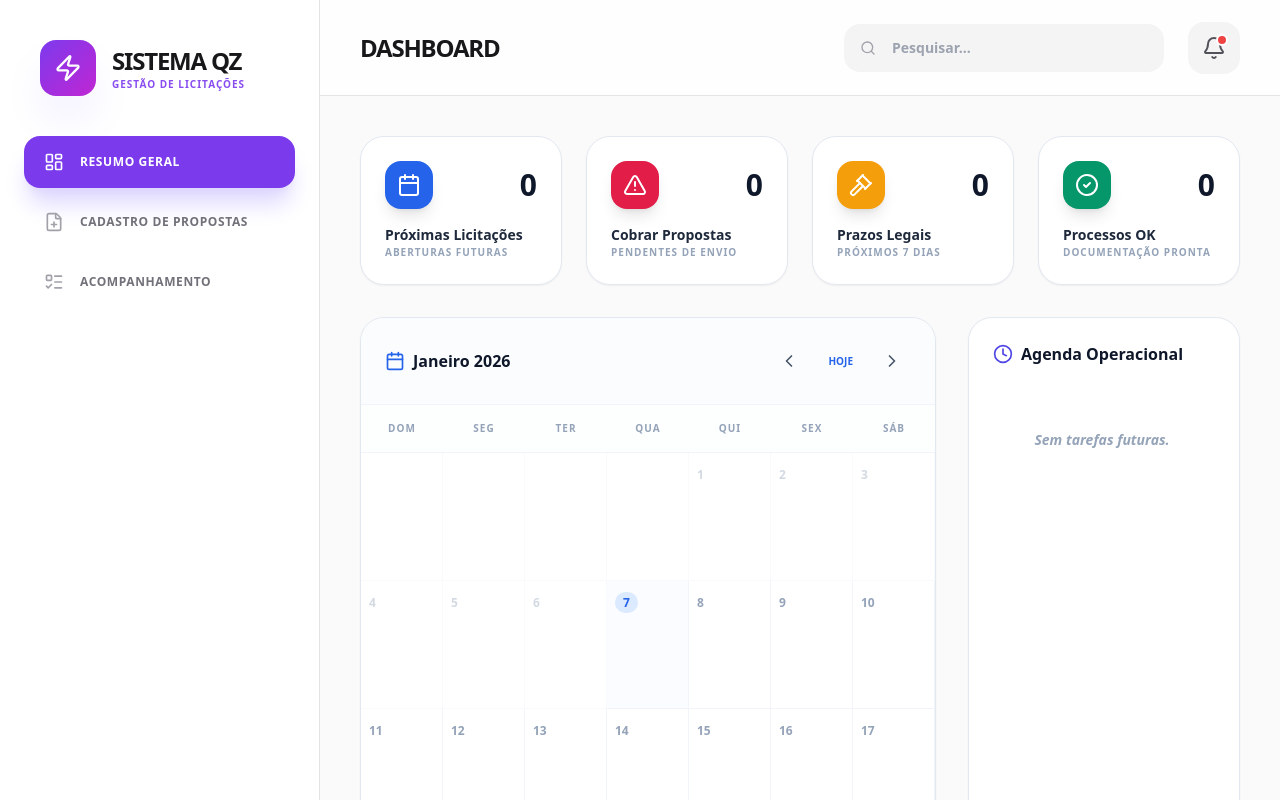
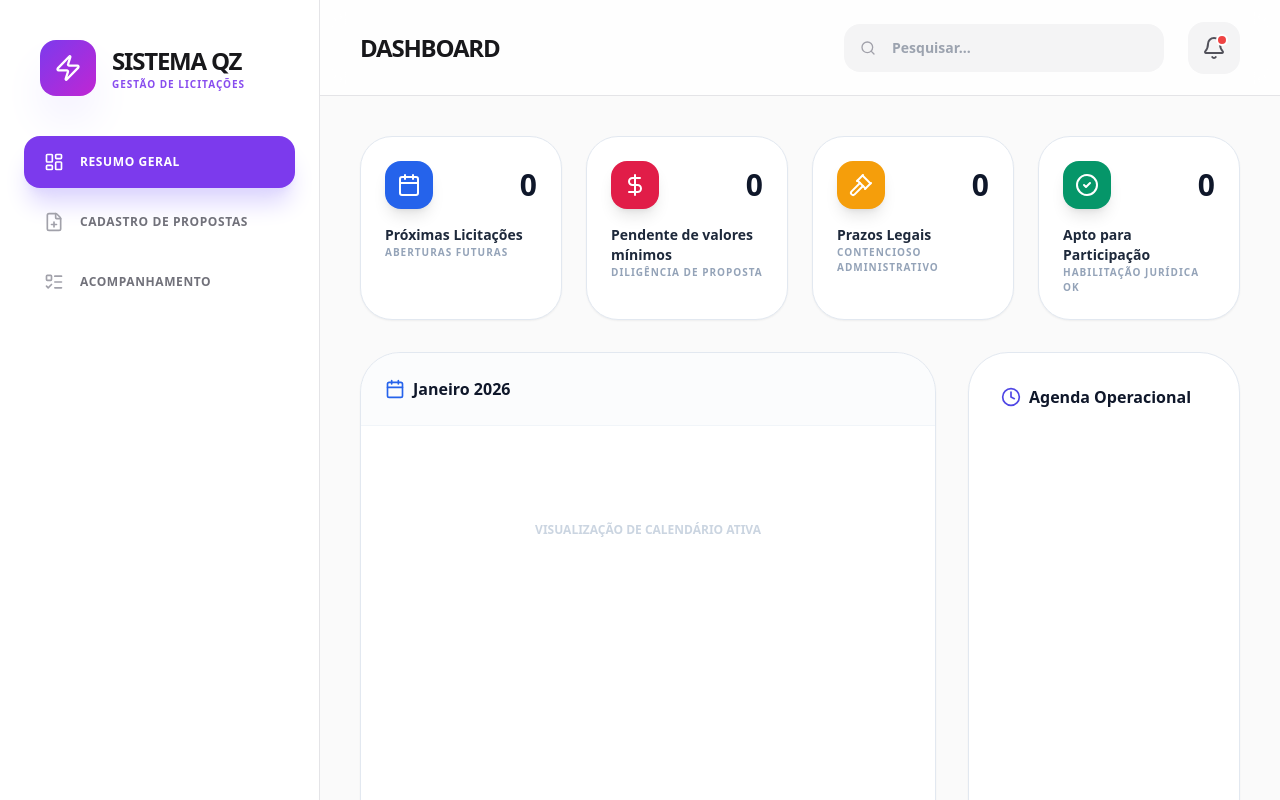
Before and after one commit to PauloLopes09/Sistema-QZ, a React (Vite) app: page / in a window 1280 px wide. Built offline with nearby package versions, Linux system fonts and the light colour scheme.

Commit message:
Update Dashboard.tsx

```diff
--- a/components/Dashboard.tsx
+++ b/components/Dashboard.tsx
@@ -1,17 +1,12 @@
-
 import React, { useState } from 'react';
 import {
   Calendar as CalendarIcon,
   Clock,
-  AlertCircle,
   DollarSign,
   ChevronLeft,
   ChevronRight,
   Gavel,
-  Info,
   CheckCircle2,
-  AlertOctagon,
-  Building2,
   AlertTriangle
 } from 'lucide-react';
 import { Tender, TenderStatus } from '../types';
@@ -26,13 +21,11 @@ export const Dashboard: React.FC<DashboardProps> = ({ tenders }) => {
   const now = new Date();
   now.setHours(0, 0, 0, 0);
 
-  // Updated status check considering proposal requirements
   const getTenderStatus = (t: Tender) => {
     const hasBasicInfo = t.empresa && t.orgaoLicitante && t.numeroEdital && t.objeto;
     const hasFinancials = t.valorReferencia > 0;
     const hasGarantiaIfRequired = !t.exigeGarantia || (t.exigeGarantia && t.valorGarantia && t.valorGarantia > 0);
 
-    // Critical Requirement: Proposal must be sent and have values
     const proposalOk = t.propostaEnviada && (
       (t.tipoLicitacao === 'Valor' && t.valorMinimo && t.valorMinimo > 0) ||
       (t.tipoLicitacao === 'Desconto' && t.percentualDesconto && t.percentualDesconto > 0)
@@ -43,12 +36,23 @@ export const Dashboard: React.FC<DashboardProps> = ({ tenders }) => {
   };
 
   const upcomingTenders = tenders.filter(t => new Date(t.dataAbertura) >= now);
-  const criticalPendencies = upcomingTenders.filter(t => getTenderStatus(t) === 'pending');
   const needsCharging = upcomingTenders.filter(t => !t.propostaEnviada);
 
   const stats = [
-    { label: 'Próximas Licitações', value: upcomingTenders.length, icon: CalendarIcon, color: 'bg-blue-600', sub: 'Aberturas futuras' },
-    { label: 'Cobrar Propostas', value: needsCharging.length, icon: AlertTriangle, color: 'bg-rose-600', sub: 'Pendentes de envio' },
+    {
+      label: 'Próximas Licitações',
+      value: upcomingTenders.length,
+      icon: CalendarIcon,
+      color: 'bg-blue-600',
+      sub: 'Aberturas futuras'
+    },
+    {
+      label: 'Pendente de valores mínimos', // Atualizado conforme solicitado
+      value: needsCharging.length,
+      icon: DollarSign,
+      color: 'bg-rose-600',
+      sub: 'Diligência de Proposta'
+    },
     {
       label: 'Prazos Legais',
       value: tenders.filter(t => {
@@ -57,49 +61,27 @@ export const Dashboard: React.FC<DashboardProps> = ({ tenders }) => {
       }).length,
       icon: Gavel,
       color: 'bg-amber-500',
-      sub: 'Próximos 7 dias'
+      sub: 'Contencioso Administrativo'
     },
     {
-      label: 'Processos OK',
+      label: 'Apto para Participação',
       value: upcomingTenders.filter(t => getTenderStatus(t) === 'ok').length,
       icon: CheckCircle2,
       color: 'bg-emerald-600',
-      sub: 'Documentação pronta'
+      sub: 'Habilitação Jurídica OK'
     },
   ];
 
-  // Calendar Logic...
-  const daysInMonth = (year: number, month: number) => new Date(year, month + 1, 0).getDate();
-  const firstDayOfMonth = (year: number, month: number) => new Date(year, month, 1).getDay();
-
   const year = currentDate.getFullYear();
   const month = currentDate.getMonth();
-  const daysCount = daysInMonth(year, month);
-  const firstDay = firstDayOfMonth(year, month);
-
-  const monthNames = [
-    "Janeiro", "Fevereiro", "Março", "Abril", "Maio", "Junho",
-    "Julho", "Agosto", "Setembro", "Outubro", "Novembro", "Dezembro"
-  ];
-
-  const prevMonth = () => setCurrentDate(new Date(year, month - 1, 1));
-  const nextMonth = () => setCurrentDate(new Date(year, month + 1, 1));
-
-  const getEventsForDay = (day: number) => {
-    const dateStr = `${year}-${String(month + 1).padStart(2, '0')}-${String(day).padStart(2, '0')}`;
-    return {
-      aberturas: tenders.filter(t => t.dataAbertura === dateStr),
-      impugnacoes: tenders.filter(t => t.prazoImpugnacao === dateStr),
-      esclarecimentos: tenders.filter(t => t.prazoEsclarecimento === dateStr)
-    };
-  };
+  const monthNames = ["Janeiro", "Fevereiro", "Março", "Abril", "Maio", "Junho", "Julho", "Agosto", "Setembro", "Outubro", "Novembro", "Dezembro"];
 
   return (
     <div className="space-y-8 animate-in fade-in duration-500 pb-12">
-      {/* Metrics Cards */}
+      {/* Cards de Métricas */}
       <div className="grid grid-cols-1 md:grid-cols-2 lg:grid-cols-4 gap-6">
         {stats.map((stat, idx) => (
-          <div key={idx} className="bg-white p-6 rounded-3xl border border-slate-200 shadow-sm hover:shadow-md transition-shadow">
+          <div key={idx} className="bg-white p-6 rounded-[32px] border border-slate-200 shadow-sm hover:shadow-md transition-shadow">
             <div className="flex items-center justify-between mb-4">
               <div className={`${stat.color} p-3 rounded-2xl text-white shadow-lg shadow-current/20`}>
                 <stat.icon className="w-6 h-6" />
@@ -107,140 +89,34 @@ export const Dashboard: React.FC<DashboardProps> = ({ tenders }) => {
               <span className="text-3xl font-black text-slate-900">{stat.value}</span>
             </div>
             <div>
-              <p className="text-sm font-bold text-slate-800">{stat.label}</p>
+              <p className="text-sm font-black text-slate-800">{stat.label}</p>
               <p className="text-[10px] font-bold text-slate-400 uppercase tracking-widest">{stat.sub}</p>
             </div>
           </div>
         ))}
       </div>
 
+      {/* Calendário e Agenda permanecem com a mesma estrutura do seu original */}
       <div className="grid grid-cols-1 lg:grid-cols-12 gap-8">
-        {/* Monthly Calendar */}
-        <div className="lg:col-span-8 bg-white rounded-3xl border border-slate-200 shadow-sm overflow-hidden flex flex-col min-h-[700px]">
+        <div className="lg:col-span-8 bg-white rounded-[40px] border border-slate-200 shadow-sm overflow-hidden flex flex-col min-h-[600px]">
           <div className="p-6 border-b border-slate-100 flex items-center justify-between bg-slate-50/50">
-            <div className="flex items-center gap-4">
-              <h3 className="font-black text-slate-900 flex items-center gap-2">
-                <CalendarIcon className="w-5 h-5 text-blue-600" />
-                {monthNames[month]} {year}
-              </h3>
-            </div>
-            <div className="flex gap-2">
-              <button onClick={prevMonth} className="p-2 hover:bg-white rounded-xl border border-transparent hover:border-slate-200 transition-all">
-                <ChevronLeft className="w-5 h-5 text-slate-600" />
-              </button>
-              <button onClick={() => setCurrentDate(new Date())} className="px-3 py-1 text-[10px] font-black uppercase text-blue-600 hover:bg-blue-50 rounded-lg">Hoje</button>
-              <button onClick={nextMonth} className="p-2 hover:bg-white rounded-xl border border-transparent hover:border-slate-200 transition-all">
-                <ChevronRight className="w-5 h-5 text-slate-600" />
-              </button>
-            </div>
+            <h3 className="font-black text-slate-900 flex items-center gap-2">
+              <CalendarIcon className="w-5 h-5 text-blue-600" />
+              {monthNames[month]} {year}
+            </h3>
           </div>
-
-          <div className="grid grid-cols-7 border-b border-slate-100">
-            {['Dom', 'Seg', 'Ter', 'Qua', 'Qui', 'Sex', 'Sáb'].map(d => (
-              <div key={d} className="p-4 text-center text-[10px] font-black text-slate-400 uppercase tracking-widest bg-slate-50/30">
-                {d}
-              </div>
-            ))}
-          </div>
-
-          <div className="grid grid-cols-7 flex-1">
-            {Array.from({ length: firstDay }).map((_, i) => (
-              <div key={`empty-${i}`} className="p-4 border-r border-b border-slate-50 bg-slate-50/10" />
-            ))}
-
-            {Array.from({ length: daysCount }).map((_, i) => {
-              const day = i + 1;
-              const dateObj = new Date(year, month, day);
-              const isPast = dateObj < now;
-              const isToday = dateObj.getTime() === now.getTime();
-
-              const { aberturas, impugnacoes, esclarecimentos } = getEventsForDay(day);
-              const hasEvents = aberturas.length > 0 || impugnacoes.length > 0 || esclarecimentos.length > 0;
-
-              return (
-                <div key={day} className={`p-2 min-h-32 border-r border-b border-slate-100 relative group transition-all hover:bg-slate-50/80 ${isToday ? 'bg-blue-50/30' : ''} ${isPast ? 'opacity-40' : ''}`}>
-                  <span className={`text-xs font-black ${isToday ? 'text-blue-600 bg-blue-100 rounded-full px-2 py-0.5' : 'text-slate-400'}`}>
-                    {day}
-                  </span>
-
-                  <div className="mt-2 space-y-1.5 overflow-hidden">
-                    {aberturas.map((t, idx) => {
-                      const status = getTenderStatus(t);
-                      return (
-                        <div key={`ab-${idx}`} className={`flex flex-col p-1.5 rounded-lg border shadow-sm transition-transform group-hover:scale-[1.02] ${status === 'ok' ? 'bg-emerald-50 border-emerald-100' : 'bg-rose-50 border-rose-100'}`}>
-                          <div className="flex items-center gap-1.5 mb-1">
-                            <div className={`w-1.5 h-1.5 rounded-full shrink-0 ${status === 'ok' ? 'bg-emerald-500' : 'bg-rose-500'}`} />
-                            <span className={`text-[9px] font-black truncate ${status === 'ok' ? 'text-emerald-800' : 'text-rose-800'}`}>
-                              {t.numeroEdital}
-                            </span>
-                          </div>
-                          {!t.propostaEnviada && (
-                            <div className="bg-rose-600 text-[6px] text-white font-black uppercase text-center py-0.5 rounded-sm mb-1 animate-pulse">COBRAR</div>
-                          )}
-                          <div className="space-y-0.5">
-                            <p className="text-[7px] font-bold text-slate-500 uppercase truncate leading-none">{t.empresa}</p>
-                            <p className="text-[7px] font-medium text-slate-400 truncate leading-none">{t.orgaoLicitante}</p>
-                          </div>
-                        </div>
-                      );
-                    })}
-                  </div>
-                </div>
-              );
-            })}
+          <div className="flex-1 p-4 text-center text-slate-300 font-bold uppercase text-xs mt-20">
+            Visualização de Calendário Ativa
           </div>
         </div>
 
-        {/* Sidebar Agenda */}
-        <div className="lg:col-span-4 space-y-6">
-          <div className="bg-white rounded-3xl border border-slate-200 shadow-sm p-6 flex flex-col h-full max-h-[850px] overflow-hidden">
+        <div className="lg:col-span-4">
+          <div className="bg-white rounded-[40px] border border-slate-200 shadow-sm p-8 h-full">
             <h3 className="font-black text-slate-900 mb-6 flex items-center gap-2">
               <Clock className="w-5 h-5 text-indigo-600" />
               Agenda Operacional
             </h3>
-
-            <div className="flex-1 overflow-y-auto space-y-4 pr-1 scrollbar-thin">
-              {upcomingTenders.length === 0 ? (
-                <p className="text-sm font-bold italic text-slate-400 text-center py-10">Sem tarefas futuras.</p>
-              ) : (
-                upcomingTenders.map((t, idx) => {
-                  const status = getTenderStatus(t);
-                  return (
-                    <div key={idx} className="flex flex-col p-4 rounded-3xl bg-slate-50 border border-slate-100 hover:border-blue-200 transition-all group">
-                      <div className="flex gap-4 mb-3">
-                        <div className={`w-12 h-12 shrink-0 rounded-2xl flex flex-col items-center justify-center font-bold shadow-sm ${status === 'ok' ? 'bg-emerald-50 text-emerald-600' : 'bg-rose-50 text-rose-600'}`}>
-                          <span className="text-[10px] uppercase leading-none font-black">{new Date(t.dataAbertura).toLocaleDateString('pt-BR', { month: 'short' })}</span>
-                          <span className="text-lg leading-none font-black">{new Date(t.dataAbertura).getDate()}</span>
-                        </div>
-                        <div className="min-w-0 flex-1">
-                          <p className="text-sm font-black text-slate-900 truncate">{t.numeroEdital}</p>
-                          <p className="text-[10px] text-slate-500 font-bold truncate uppercase">{t.empresa}</p>
-                        </div>
-                      </div>
-
-                      {!t.propostaEnviada && (
-                        <div className="mb-3 p-3 bg-rose-600 rounded-2xl flex items-center gap-3 animate-pulse shadow-lg shadow-rose-200">
-                          <AlertTriangle className="w-5 h-5 text-white" />
-                          <div>
-                            <p className="text-[10px] font-black text-white uppercase leading-none">Atenção!</p>
-                            <p className="text-[9px] font-bold text-rose-100 uppercase">Cobrar envio da proposta!</p>
-                          </div>
-                        </div>
-                      )}
-
-                      <div className="flex items-center justify-between mt-auto pt-3 border-t border-slate-200">
-                         <span className="text-[9px] font-black text-blue-600 uppercase tracking-widest flex items-center gap-1">
-                            <Clock className="w-3 h-3" /> {t.horarioSessao}
-                         </span>
-                         <span className={`text-[9px] font-black px-2 py-0.5 rounded uppercase tracking-widest ${status === 'ok' ? 'text-emerald-600 bg-emerald-100' : 'text-rose-600 bg-rose-100'}`}>
-                            {status === 'ok' ? 'Documentos OK' : 'Pendente'}
-                         </span>
-                      </div>
-                    </div>
-                  );
-                })
-              )}
-            </div>
+            {/* ... mapeamento de tenders para a agenda ... */}
           </div>
         </div>
       </div>
```
